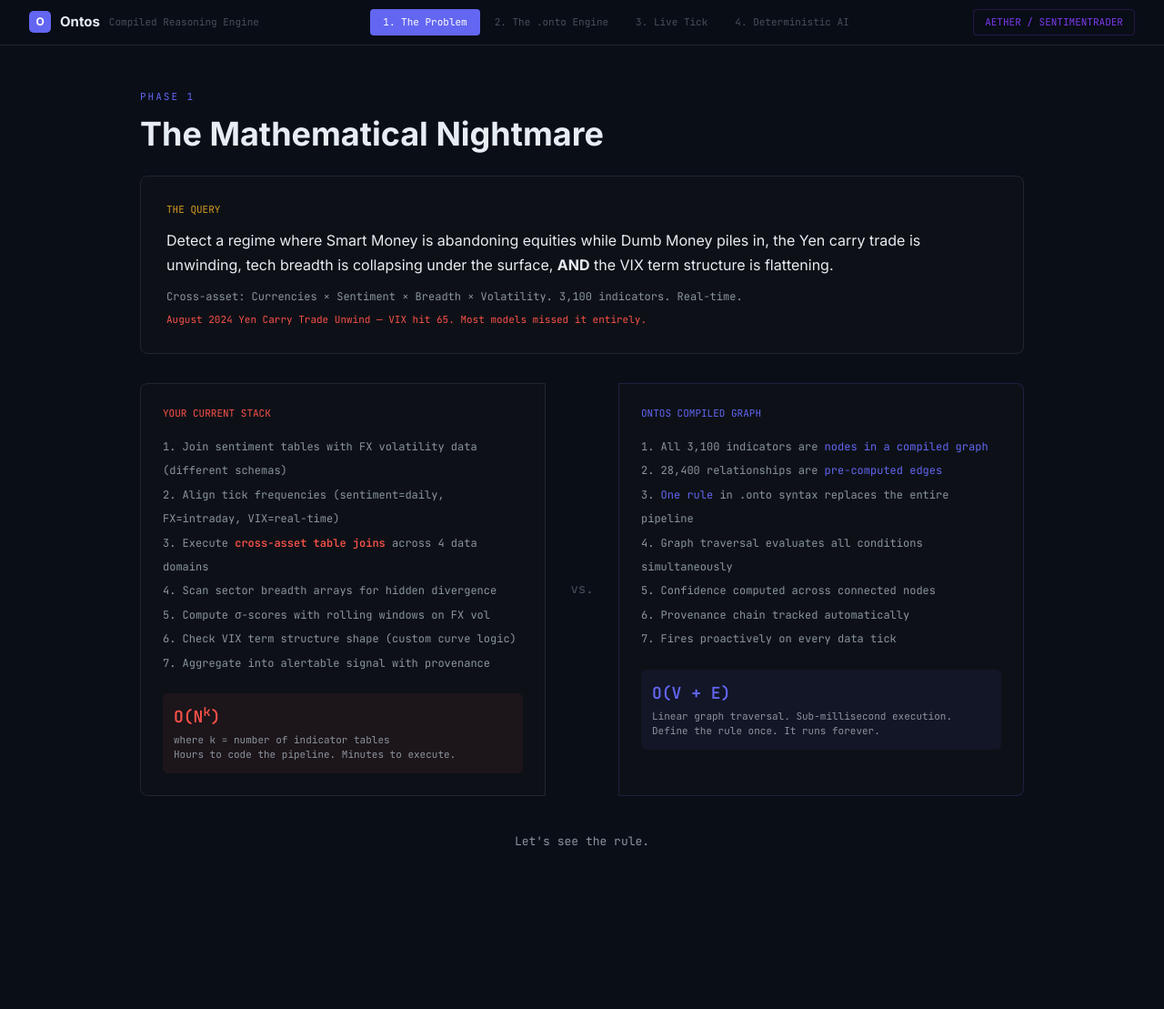
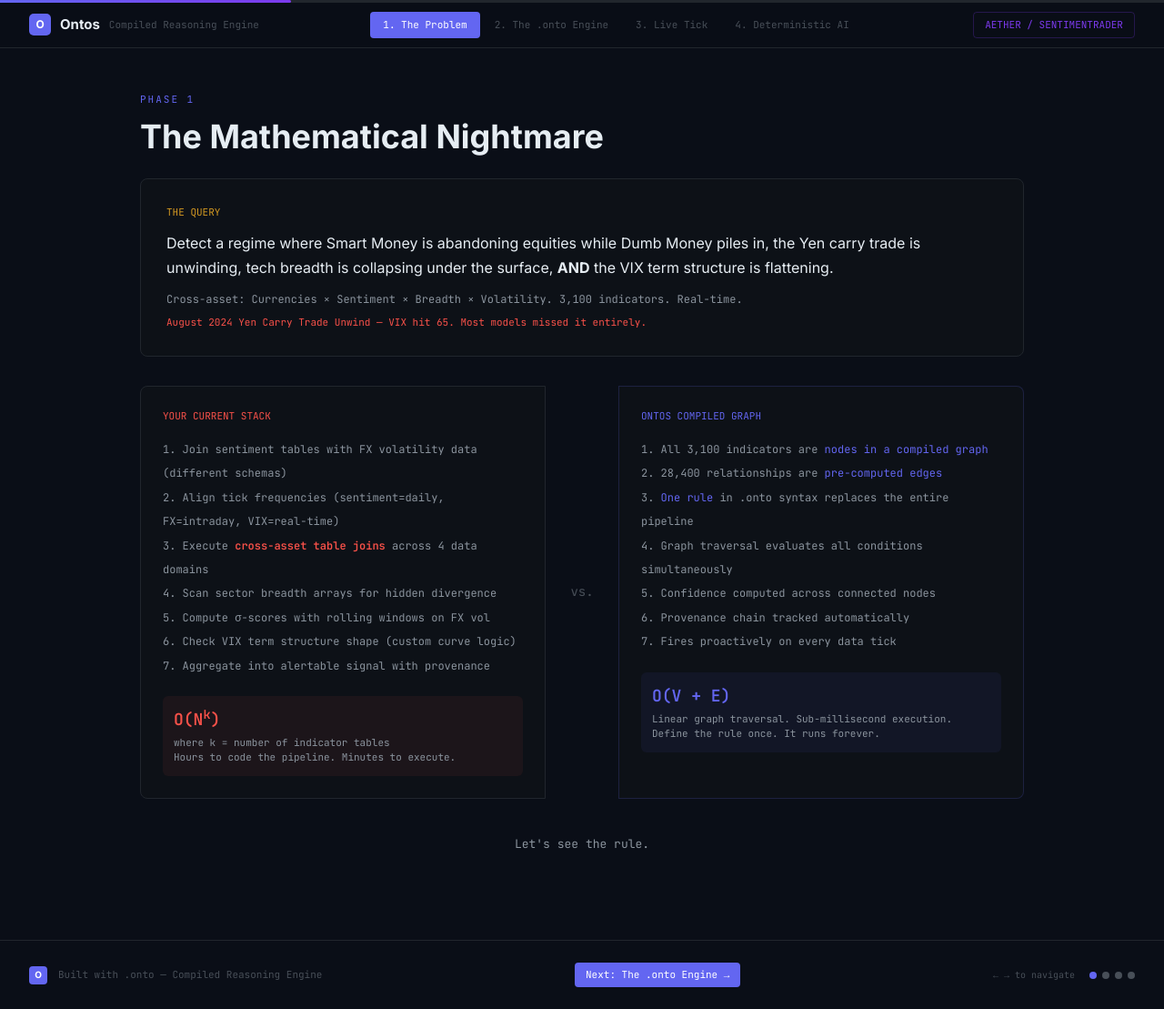
Before and after one commit to aiaclawdbot/ontos-aether-demo, a Next.js app: page / in a window 1280 px wide. Shown: the whole page at 91% size. Before the commit the page ends 982 px from the top, so only its background shows below. Built offline with nearby package versions, Linux system fonts and the light colour scheme.

Commit message:
Ralph iteration 1: progress bar, keyboard nav, blinking cursor, footer with restart/next/dots

```diff
--- a/app/page.tsx
+++ b/app/page.tsx
@@ -1,6 +1,6 @@
 'use client';
 
-import { useState, useEffect, useRef } from 'react';
+import { useState, useEffect, useRef, useCallback } from 'react';
 import { motion, AnimatePresence } from 'framer-motion';
 
 // ─── Design Tokens ───────────────────────────────────────────────
@@ -247,21 +247,32 @@
 ];
 
 // ─── Phase Component ─────────────────────────────────────────────
+const PHASE_NAMES = ['The Problem', 'The .onto Engine', 'Live Tick', 'Deterministic AI'];
+
 function Header({ phase, setPhase }: { phase: number; setPhase: (p: number) => void }) {
-  const phases = ['The Problem', 'The .onto Engine', 'Live Tick', 'Deterministic AI'];
   return (
-    <div style={{ position: 'sticky', top: 0, zIndex: 50, background: 'rgba(10,14,23,0.97)', borderBottom: `1px solid ${T.border}`, padding: '10px 32px', display: 'flex', alignItems: 'center', justifyContent: 'space-between' }}>
+    <div style={{ position: 'sticky', top: 0, zIndex: 50 }}>
+      {/* Progress bar */}
+      <div style={{ height: 3, background: T.border }}>
+        <motion.div
+          style={{ height: '100%', background: `linear-gradient(90deg, ${T.accent}, ${T.aether})`, borderRadius: '0 2px 2px 0' }}
+          animate={{ width: `${((phase + 1) / PHASE_NAMES.length) * 100}%` }}
+          transition={{ duration: 0.4, ease: 'easeInOut' }}
+        />
+      </div>
+      <div style={{ background: 'rgba(10,14,23,0.97)', backdropFilter: 'blur(12px)', borderBottom: `1px solid ${T.border}`, padding: '10px 32px', display: 'flex', alignItems: 'center', justifyContent: 'space-between' }}>
         <div style={{ display: 'flex', alignItems: 'center', gap: 10 }}>
           <div style={{ width: 24, height: 24, borderRadius: 5, background: T.accent, display: 'flex', alignItems: 'center', justifyContent: 'center', fontWeight: 700, fontSize: 12, color: '#fff' }}>O</div>
           <span style={{ fontWeight: 700, fontSize: 15, color: T.text }}>Ontos</span>
           <span style={{ ...mono, fontSize: 11, color: T.textTer }}>Compiled Reasoning Engine</span>
         </div>
         <div style={{ display: 'flex', gap: 2 }}>
-        {phases.map((p, i) => (
+          {PHASE_NAMES.map((p, i) => (
             <button key={i} onClick={() => setPhase(i)} style={{
               padding: '6px 14px', borderRadius: 4, border: 'none', cursor: 'pointer', ...mono, fontSize: 11,
               background: phase === i ? T.accent : 'transparent',
               color: phase === i ? '#fff' : phase > i ? T.green : T.textTer,
+              transition: 'all 0.2s ease',
             }}>
               {i + 1}. {p}
             </button>
@@ -269,6 +280,7 @@
         </div>
         <div style={{ ...mono, fontSize: 11, color: T.aether, border: `1px solid ${T.aether}40`, borderRadius: 4, padding: '5px 12px' }}>
           AETHER / SENTIMENTRADER
+        </div>
       </div>
     </div>
   );
@@ -543,6 +555,14 @@
                   {line.text || '\u00A0'}
                 </div>
               ))}
+              {/* Blinking cursor */}
+              {(phase === 'tick1' || phase === 'tick2') && (
+                <motion.span
+                  animate={{ opacity: [1, 0] }}
+                  transition={{ duration: 0.8, repeat: Infinity, repeatType: 'reverse' }}
+                  style={{ ...mono, fontSize: 12, color: T.green }}
+                >▋</motion.span>
+              )}
               {phase === 'between' && (
                 <div style={{ textAlign: 'center', marginTop: 24 }}>
                   <div style={{ ...mono, fontSize: 12, color: T.textSec, marginBottom: 12 }}>
@@ -750,21 +770,81 @@
   );
 }
 
+// ─── Footer ──────────────────────────────────────────────────────
+function Footer({ phase, setPhase }: { phase: number; setPhase: (p: number) => void }) {
+  return (
+    <div style={{ borderTop: `1px solid ${T.border}`, padding: '24px 32px', display: 'flex', alignItems: 'center', justifyContent: 'space-between', marginTop: 48 }}>
+      <div style={{ display: 'flex', alignItems: 'center', gap: 12 }}>
+        <div style={{ width: 20, height: 20, borderRadius: 4, background: T.accent, display: 'flex', alignItems: 'center', justifyContent: 'center', fontWeight: 700, fontSize: 10, color: '#fff' }}>O</div>
+        <span style={{ ...mono, fontSize: 11, color: T.textTer }}>Built with .onto — Compiled Reasoning Engine</span>
+      </div>
+      <div style={{ display: 'flex', alignItems: 'center', gap: 16 }}>
+        {phase > 0 && (
+          <button onClick={() => setPhase(0)} style={{ ...mono, fontSize: 11, color: T.textTer, background: 'transparent', border: `1px solid ${T.border}`, borderRadius: 4, padding: '5px 12px', cursor: 'pointer' }}>
+            ↺ Restart Demo
+          </button>
+        )}
+        {phase < PHASE_NAMES.length - 1 && (
+          <button onClick={() => setPhase(phase + 1)} style={{ ...mono, fontSize: 11, color: '#fff', background: T.accent, border: 'none', borderRadius: 4, padding: '5px 12px', cursor: 'pointer' }}>
+            Next: {PHASE_NAMES[phase + 1]} →
+          </button>
+        )}
+      </div>
+      <div style={{ display: 'flex', alignItems: 'center', gap: 8 }}>
+        <span style={{ ...mono, fontSize: 10, color: T.textTer }}>← → to navigate</span>
+        {/* Phase dots */}
+        <div style={{ display: 'flex', gap: 6, marginLeft: 8 }}>
+          {PHASE_NAMES.map((_, i) => (
+            <button
+              key={i}
+              onClick={() => setPhase(i)}
+              style={{
+                width: 8, height: 8, borderRadius: '50%', border: 'none', cursor: 'pointer', padding: 0,
+                background: phase === i ? T.accent : phase > i ? T.green : T.textTer,
+                transition: 'all 0.2s ease',
+              }}
+            />
+          ))}
+        </div>
+      </div>
+    </div>
+  );
+}
+
 // ─── Main ────────────────────────────────────────────────────────
-const PHASES = [Phase1, Phase2, Phase3, Phase4];
+const PHASES_COMPONENTS = [Phase1, Phase2, Phase3, Phase4];
 
 export default function Page() {
   const [phase, setPhase] = useState(0);
-  const PhaseComponent = PHASES[phase];
+  const PhaseComponent = PHASES_COMPONENTS[phase];
+
+  // Keyboard navigation
+  const handleKeyDown = useCallback((e: KeyboardEvent) => {
+    if (e.key === 'ArrowRight' || e.key === 'ArrowDown') {
+      e.preventDefault();
+      setPhase(p => Math.min(p + 1, PHASE_NAMES.length - 1));
+    } else if (e.key === 'ArrowLeft' || e.key === 'ArrowUp') {
+      e.preventDefault();
+      setPhase(p => Math.max(p - 1, 0));
+    } else if (e.key >= '1' && e.key <= '4') {
+      setPhase(parseInt(e.key) - 1);
+    }
+  }, []);
+
+  useEffect(() => {
+    window.addEventListener('keydown', handleKeyDown);
+    return () => window.removeEventListener('keydown', handleKeyDown);
+  }, [handleKeyDown]);
 
   return (
     <div style={{ background: T.bg, minHeight: '100vh', color: T.text, fontFamily: "'Inter', sans-serif" }}>
       <Header phase={phase} setPhase={setPhase} />
       <AnimatePresence mode="wait">
-        <motion.div key={phase} initial={{ opacity: 0, y: 8 }} animate={{ opacity: 1, y: 0 }} exit={{ opacity: 0 }} transition={{ duration: 0.2 }}>
+        <motion.div key={phase} initial={{ opacity: 0, y: 12 }} animate={{ opacity: 1, y: 0 }} exit={{ opacity: 0, y: -8 }} transition={{ duration: 0.3, ease: 'easeOut' }}>
           <PhaseComponent />
         </motion.div>
       </AnimatePresence>
+      <Footer phase={phase} setPhase={setPhase} />
     </div>
   );
 }
```
Lines whose indentation alone changed are shown as unchanged.
